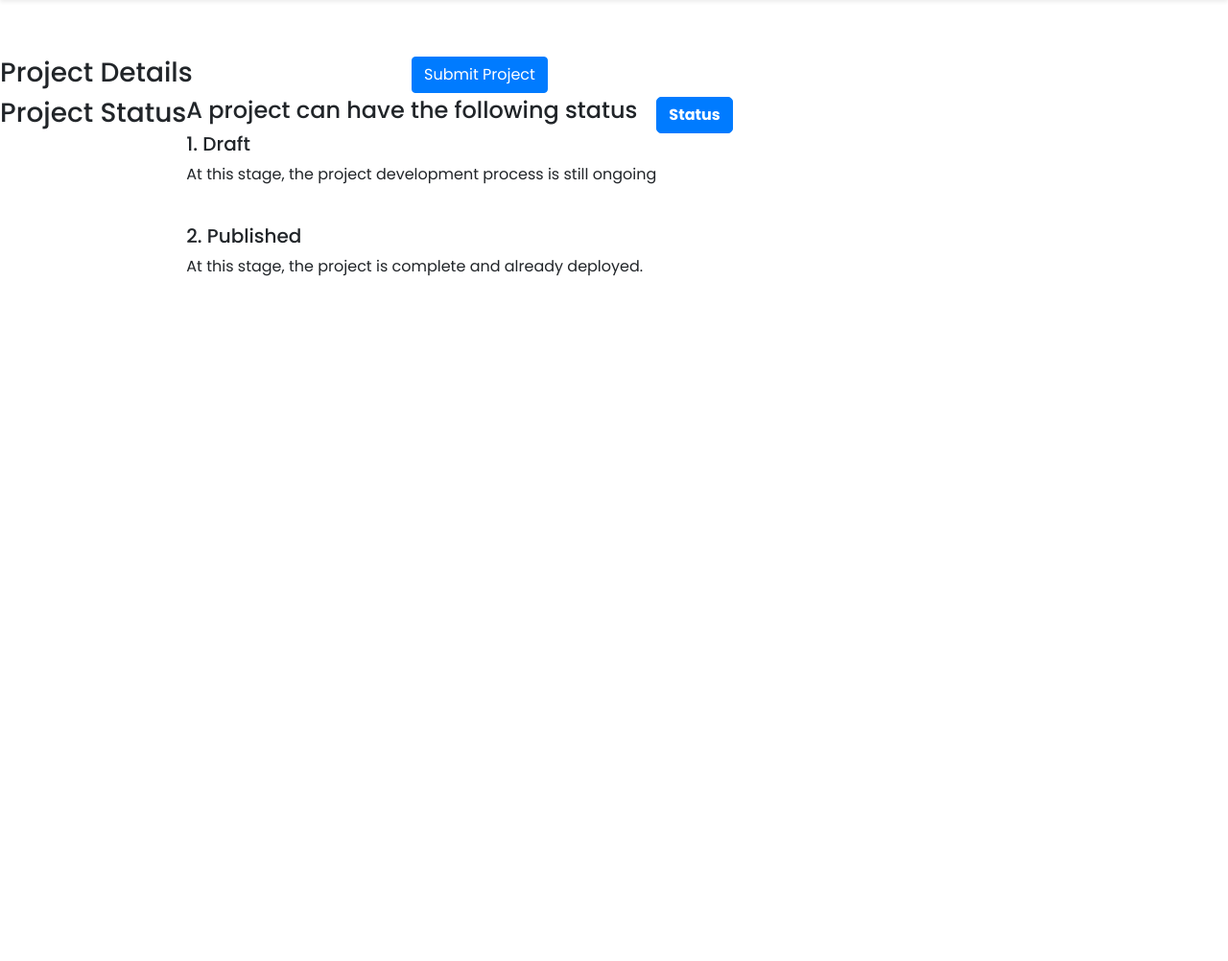
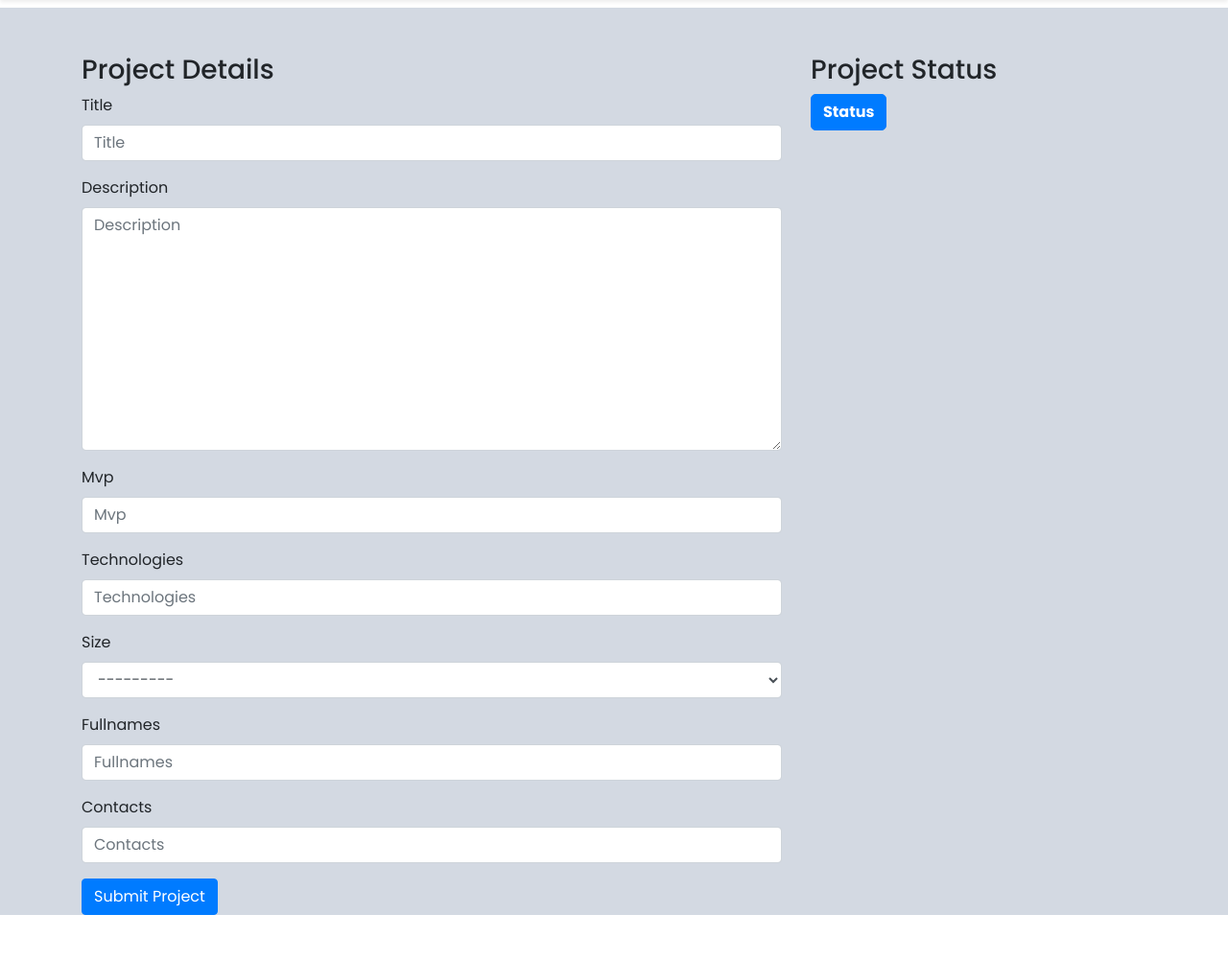
Before and after one commit to leakeyhamad/Leakey-AppsSolutions, a Django app: page /upload/ in a window 1280 px wide. Shown: the part 56-1058 px from the top of the page at 96% size. Before the commit the page ends 344 px from the top, so only its background shows below. Run offline with Django 4.2, Linux system fonts and the light colour scheme; the visitor is signed in with stand-in values (Sample User, id 1); some libraries are stand-ins or nearby versions; some web fonts are replaced.

Commit message:
add status views

```diff
--- a/appx/forms.py
+++ b/appx/forms.py
@@ -15,5 +15,5 @@ class CommentForm(forms.ModelForm):
         model = Comment
         fields = ['comment']
         widgets = {
-            'comment': Textarea(attrs={'cols': 40, 'rows': 15}),
+            'comment': Textarea(attrs={'cols': 15, 'rows': 6}),
         }
--- a/appx/static/js/script.js
+++ b/appx/static/js/script.js
@@ -0,0 +1,3 @@
+$("#submitForm").click(function() {
+    alert("The Form has been Submitted.");
+ });
--- a/appx/templates/base.html
+++ b/appx/templates/base.html
@@ -42,7 +42,8 @@
     <script src="https://code.jquery.com/jquery-3.2.1.slim.min.js" integrity="sha384-KJ3o2DKtIkvYIK3UENzmM7KCkRr/rE9/Qpg6aAZGJwFDMVNA/GpGFF93hXpG5KkN" crossorigin="anonymous"></script>
     <script src="https://cdnjs.cloudflare.com/ajax/libs/popper.js/1.12.9/umd/popper.min.js" integrity="sha384-ApNbgh9B+Y1QKtv3Rn7W3mgPxhU9K/ScQsAP7hUibX39j7fakFPskvXusvfa0b4Q" crossorigin="anonymous"></script>
     <script src="https://maxcdn.bootstrapcdn.com/bootstrap/4.0.0/js/bootstrap.min.js" integrity="sha384-JZR6Spejh4U02d8jOt6vLEHfe/JQGiRRSQQxSfFWpi1MquVdAyjUar5+76PVCmYl" crossorigin="anonymous"></script>
-
+    <!--jquery cdn link-->
+    <script src="https://code.jquery.com/jquery-3.6.0.min.js" integrity="sha256-/xUj+3OJU5yExlq6GSYGSHk7tPXikynS7ogEvDej/m4=" crossorigin="anonymous"></script>
     {% endblock %}
 
 </body>
--- a/appx/templates/base2.html
+++ b/appx/templates/base2.html
@@ -44,15 +44,23 @@
     {% block content %}
     {% endblock content %}
 
+
     <!--jquery cdn link-->
     <script src="https://cdnjs.cloudflare.com/ajax/libs/jquery/3.3.1/jquery.min.js"></script>
     <!--js popper cdn link-->
     <script src="https://cdnjs.cloudflare.com/ajax/libs/popper.js/1.12.9/umd/popper.min.js"></script>
     <!--bootstrap min js link-->
     <script src="https://maxcdn.bootstrapcdn.com/bootstrap/4.0.0/js/bootstrap.min.js"></script>
+    <!--jquery cdn link-->
+    <script src="https://code.jquery.com/jquery-3.6.0.min.js" integrity="sha256-/xUj+3OJU5yExlq6GSYGSHk7tPXikynS7ogEvDej/m4=" crossorigin="anonymous"></script>
     <!--local js-->
     <script src="{% static 'js/script.js' %}"></script>
     {% block javascript %}
     {% endblock javascript %}
+    <script>
+        $("#submitForm").click(function() {
+           alert("We have received you Form Successfully.");
+        });
+     </script>
 </body>
 </html>
--- a/appx/templates/navbar.html
+++ b/appx/templates/navbar.html
@@ -19,7 +19,7 @@
             <div class="navbar-nav ml-auto">
                 {% if user.is_authenticated %}
                 <span class="text-dark f-12 font-weight-bold mr-3 ml-auto nav-link" >{{user.username}}</span>
-                <a class="f-12 font-weight-bold mr-3 ml-auto nav-link text-white-50" href=" url 'index' ">Log Out</a>
+                <a class="f-12 font-weight-bold mr-3 ml-auto nav-link text-white-50" href="{% url 'signout' %}" >Log Out</a>
 
                 {% else %}
                     <a href="{%url 'register' %}" class="f-12 font-weight-bold mr-3 ml-auto nav-link text-white-50">Register</a>
--- a/appx/templates/project.html
+++ b/appx/templates/project.html
@@ -1,39 +1,29 @@
 {%extends 'base2.html'%}
 {% load bootstrap4 %}
+{% block content %}
 
-{% block content %}
-<div class="container-fluid" id="proj">
+<div class="container-fluid" style="background-color:rgb(211, 217, 226) ; margin-top: -4%;" >
 
-    <div class="row">
+    <div class="container my-5" id="proj">
+        <div class="row"><br>
+            <div class="col-md-8 mt-5" id="project">
                 <h3>Project Details</h3>
-        <div class="col-md-2"></div>
-        <div class="col-md-8" id="project">
                 <form action="{% url 'upload_project' %}" method="POST" enctype="multipart/form-data">
                     {% csrf_token %}
-                {% bootstrap_form projectform %}
-                <input type="submit" class="btn btn-primary" value="Submit Project">
+                    {% bootstrap_form form %}
+                    <input type="submit" class="btn btn-primary" id="submitForm" value="Submit Project">
                 </form>
             </div>
-        <div class="col-md-2"></div>
+             <!--project status-->
+            <div class="col-md-4 mt-5" style="grid-auto-rows:block ;">
+                <h3>Project Status</h3>
+                <a style="border-radius: 5px;" class="btn btn-primary" href="{% url 'status' %}" > <b>Status</b></a>
             </div>
-
-    <!--project status-->
-    <div class="row">
-        <h3>Project Status</h3>
-        <div>
-            <h4>A project can have the following status</h4>
-            <h5>1. Draft</h5>
-            <p>At this stage, the project development process is still ongoing</p><br>
-
-            <h5>2. Published</h5>
-            <p>At this stage, the project is complete and already deployed.</p><br>
-        </div>
-        <div>
-            <a class="btn btn-primary"  href="{% url 'status' %}" style="border-radius: 5px;" > <b>Status</b></a>
         </div>
     </div>
 
+
+
 </div>
 
-
 {% endblock %}
--- a/appx/urls.py
+++ b/appx/urls.py
@@ -10,6 +10,9 @@ urlpatterns = [
     path('login/',views.signin, name="login"),
     path('upload/', views.upload_project, name="upload_project"),
     path('comment/', views.comment, name='comment'),
+    path('logout/', views.logout_view, name="signout"),
+    path('status/', views.status, name="status"),
+
 ]
 
 if settings.DEBUG:
--- a/appx/views.py
+++ b/appx/views.py
@@ -6,6 +6,8 @@ from django.shortcuts import render, redirect
 from django.contrib import messages
 from django.contrib.auth import login, logout, authenticate
 from django.contrib.auth.decorators import login_required
+from django.http import HttpResponseRedirect
+from django.urls import reverse
 from .models import *
 from .forms import *
 
@@ -40,30 +42,31 @@ def signin(request):
         user=authenticate(request, username=username, password=password)
         if user is not None:
             login(request, user)
-            messages.sucess(request, "You have logged in successfully")
-            return redirect('project')
+            messages.success(request, "You have logged in successfully")
+            return redirect('index')
     return render(request, 'login.html')
 
 
-def signout(request):
+def logout_view(request):
     logout(request)
-    redirect(request, 'index.html')
+    return redirect('index')
 
 
 def comment(request):
+    comments=Comment.objects.all()
     if request.method=='POST':
         form=CommentForm(request.POST, request.FILES)
         if form.is_valid():
             comment=form.save(commit=False)
             comment.user=request.user
             comment.save()
-            return redirect('index')
+            return redirect('comment')
     else:
         form=CommentForm()
-    return render(request, 'comment.html',{'form':form})
+    return render(request, 'comment.html',{'form':form, 'comments':comments})
 
 
-@login_required
+@login_required(login_url='login')
 def upload_project(request):
     if request.method=='POST':
         form=ProjectForm(request.POST, request.FILES)
@@ -71,8 +74,13 @@ def upload_project(request):
             project=form.save(commit=False)
             project.user=request.user
             project.save()
-            messages.success("We have successfully received the projects details")
+            messages.success(request,"We have successfully received the projects details")
             return redirect('index')
     else:
         form=ProjectForm()
     return render(request, 'project.html', {'form':form})
+
+@login_required(login_url='login')
+def status(request):
+    status=Status()
+    return render(request,'status.html')
--- a/solutions/settings.py
+++ b/solutions/settings.py
@@ -128,5 +128,6 @@ MEDIA_ROOT = os.path.join(BASE_DIR, 'media')
 # Default primary key field type
 DEFAULT_AUTO_FIELD = 'django.db.models.BigAutoField'
 
+
 # Configure Django App for Heroku.
 django_heroku.settings(locals())
```
Also changed, not shown: appx/templates/comment.html (+20 -11 lines), appx/templates/index.html (+3 -5 lines), appx/templates/status.html (+19 -12 lines). Lines whose indentation alone changed are shown as unchanged.
